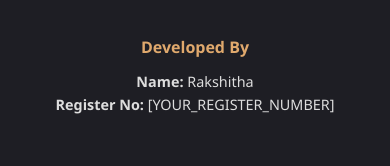
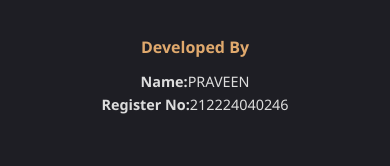
Before and after one commit to Praveensanthalingam/com, a plain HTML site: page index.html in a window 390 px wide. Shown: the part 2453-2619 px from the top of the page. Drawn offline with Linux system fonts and the light colour scheme.

```diff
--- a/index.html
+++ b/index.html
@@ -95,8 +95,8 @@
         <div class="footer-col student-info">
             <h4>Developed By</h4>
             <!-- Replace with your actual Name and Register Number -->
-            <p><strong>Name:</strong> Rakshitha</p>
-            <p><strong>Register No:</strong> [YOUR_REGISTER_NUMBER]</p>
+            <p><strong>Name:</strong>PRAVEEN</p>
+            <p><strong>Register No:</strong>212224040246</p>
         </div>
 
         <div class="footer-col">
```
